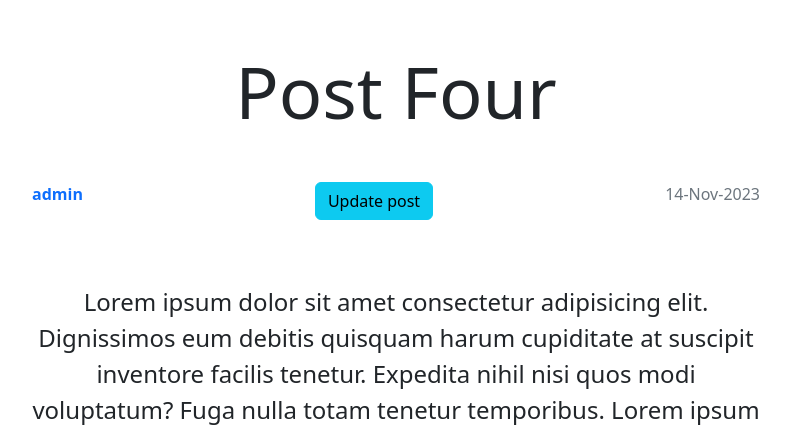
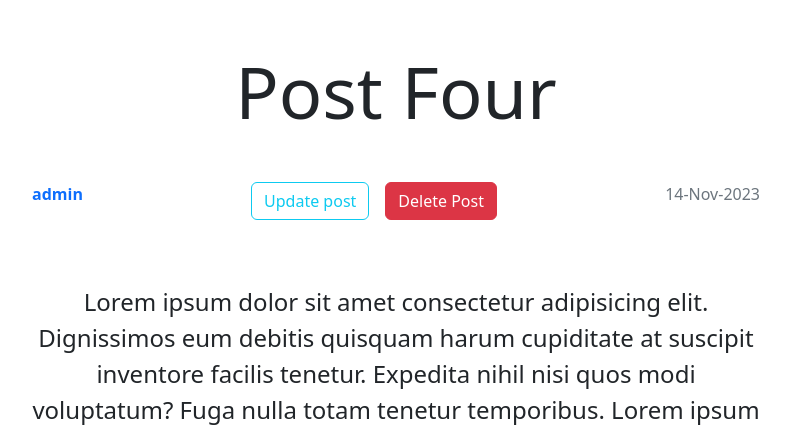
Before and after one commit to ndmichael/flask_blog, a Flask app: page /post/4 in a window 1280 px wide. Shown: the part 60-489 px from the top of the page, without its empty margins (244-1034 px from the left). Run offline with Flask 3, Linux system fonts and the light colour scheme; a user stored in the database is signed in.

Commit message:
display the delete button and bootstrap modal

```diff
--- a/fblog/templates/post_details.html
+++ b/fblog/templates/post_details.html
@@ -4,12 +4,41 @@
 <div class="container py-5">
     <section class="row g-5">
         <article class="col-12 col-md-8 mx-auto text-center">
+            <!-- Modal -->
+            <div class="modal fade" id="exampleModal" tabindex="-1" aria-labelledby="exampleModalLabel" aria-hidden="true">
+                <div class="modal-dialog">
+                <div class="modal-content">
+                    <div class="modal-header">
+                    <h1 class="modal-title fs-5" id="exampleModalLabel">DELETE {{post.title}}</h1>
+                    <button type="button" class="btn-close" data-bs-dismiss="modal" aria-label="Close"></button>
+                    </div>
+                    <div class="modal-body">
+                    Are you sure want to delete post?
+                    </div>
+                    <div class="modal-footer">
+                    <button type="button" class="btn btn-primary" data-bs-dismiss="modal">NO</button>
+                    <form action="{{url_for('delete_post', post_id=post.id)}}" method="POST">
+                        <button class="btn btn-danger" type="submit">YES</button>
+                    </form>
+                    </div>
+                </div>
+                </div>
+            </div>
+
             {% if post %}
                 <header class=" display-2">{{post.title}}</header>
                 <div class="d-flex justify-content-between py-5">
                     <p class="fw-bold text-primary">{{post.author.username}}</p>
                     {% if post.author == current_user %}
-                    <p><a class="btn btn-info" href="{{url_for('update_post', post_id=post.id)}}">Update post</a></p>
+                    <div class=" d-flex">
+                        <p class="pe-3"><a class="btn btn-outline-info" href="{{url_for('update_post', post_id=post.id)}}">Update post</a></p>
+                        <!-- Button trigger modal -->
+                        <p>
+                            <button type="button" class="btn btn-danger" data-bs-toggle="modal" data-bs-target="#exampleModal">
+                                Delete Post
+                            </button>
+                        </p>
+                    </div>
                     {% endif %}
                     <p class="text-muted">{{post.date_posted.strftime('%d-%b-%Y')}}</p>
                 </div>
```
